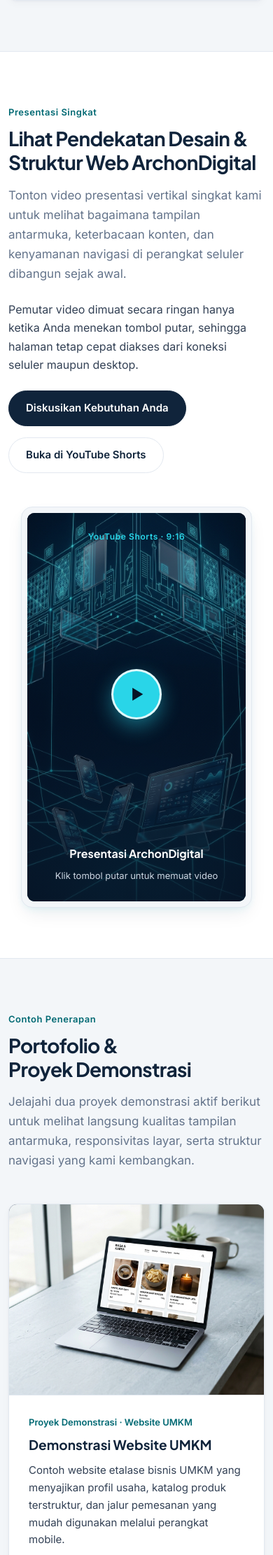
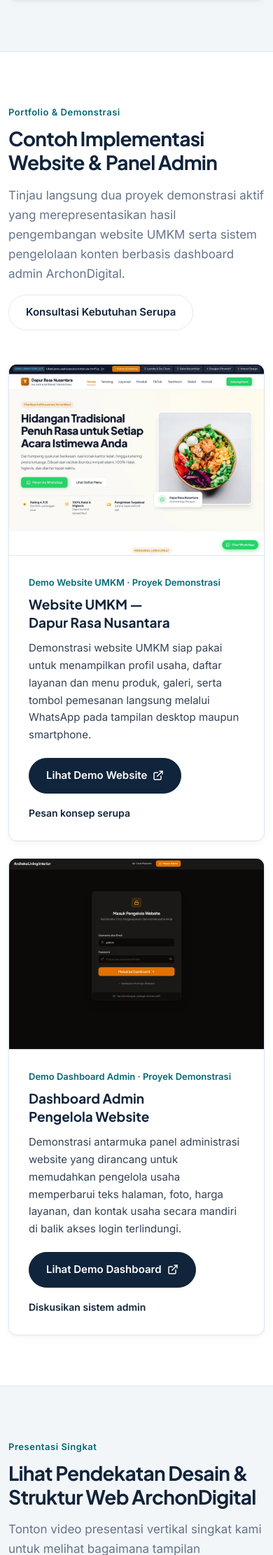
Before and after one commit to ProjectKangcutz/Archon-Digital-Redesign, a PHP site: page / in a window 390 px wide. Shown: the part 2818-5040 px from the top of the page at 70% size. Run offline with PHP 8.4, Linux system fonts and the light colour scheme.

Commit message:
feat: add insights section and update navigation
- Add Insights section to main content
- Reorder navigation links for better flow
- Adjust navigation link spacing for responsiveness
- Add placeholder images for insights and demo cards

```diff
--- a/index.html
+++ b/index.html
@@ -118,16 +118,19 @@
                 <a class="nav-link ad-nav-link" href="#layanan">Layanan</a>
               </li>
               <li class="nav-item">
-                <a class="nav-link ad-nav-link" href="#presentasi">Presentasi</a>
+                <a class="nav-link ad-nav-link" href="#portfolio">Portfolio</a>
               </li>
               <li class="nav-item">
-                <a class="nav-link ad-nav-link" href="#portofolio">Portofolio</a>
+                <a class="nav-link ad-nav-link" href="#presentasi">Presentasi</a>
               </li>
               <li class="nav-item">
                 <a class="nav-link ad-nav-link" href="#proses">Proses</a>
               </li>
               <li class="nav-item">
                 <a class="nav-link ad-nav-link" href="#harga">Harga</a>
+              </li>
+              <li class="nav-item">
+                <a class="nav-link ad-nav-link" href="#insights">Insights</a>
               </li>
               <li class="nav-item">
                 <a class="nav-link ad-nav-link" href="#faq">FAQ</a>
@@ -150,7 +153,7 @@
     </header>
 
     <main id="main-content">
-      <!-- 2. Hero Section -->
+      <!-- 1. Hero Section -->
       <section id="beranda" class="ad-hero">
         <div class="ad-tech-grid-bg" aria-hidden="true"></div>
         <div class="ad-hero-glow" aria-hidden="true"></div>
@@ -211,7 +214,7 @@
         </div>
       </section>
 
-      <!-- 3. Four Website Development Service Cards -->
+      <!-- 2. Services: Four Website Development Service Cards -->
       <section id="layanan" class="ad-section ad-bg-light">
         <div class="container">
           <div class="row justify-content-between align-items-end mb-5">
@@ -345,8 +348,127 @@
         </div>
       </section>
 
-      <!-- 4. Dedicated YouTube Shorts Showcase -->
-      <section id="presentasi" class="ad-section ad-bg-white">
+      <!-- 3. Portfolio & Demonstration Projects -->
+      <section id="portfolio" class="ad-section ad-bg-white">
+        <div class="container">
+          <div class="row justify-content-between align-items-end mb-5 g-3">
+            <div class="col-lg-8">
+              <span class="ad-section-kicker">Portfolio &amp; Demonstrasi</span>
+              <h2 class="ad-section-title">Contoh Implementasi Website &amp; Panel Admin</h2>
+              <p class="ad-section-subtitle mb-0">
+                Tinjau langsung dua proyek demonstrasi aktif yang merepresentasikan hasil pengembangan website UMKM serta sistem pengelolaan konten berbasis dashboard admin ArchonDigital.
+              </p>
+            </div>
+            <div class="col-lg-4 text-lg-end">
+              <a
+                class="btn-ad-outline-navy"
+                href="https://wa.me/6285159117451?text=Halo%20ArchonDigital%2C%20saya%20ingin%20konsultasi%20website%20seperti%20pada%20demo%20portfolio."
+                target="_blank"
+                rel="noopener noreferrer"
+              >
+                Konsultasi Kebutuhan Serupa
+              </a>
+            </div>
+          </div>
+
+          <div class="row g-4">
+            <!-- Demo 1: Website UMKM -->
+            <div class="col-12 col-lg-6">
+              <article class="ad-portfolio-card">
+                <div class="ad-portfolio-thumb">
+                  <img
+                    src="assets/images/demo-umkm.webp"
+                    alt="Tangkapan layar aktual Demo Website UMKM Dapur Rasa Nusantara oleh ArchonDigital"
+                    width="960"
+                    height="720"
+                    loading="lazy"
+                    data-fallback-label="Demo Website UMKM"
+                  />
+                </div>
+                <div class="ad-portfolio-body">
+                  <div class="ad-portfolio-meta">Demo Website UMKM &middot; Proyek Demonstrasi</div>
+                  <h3 class="ad-service-title">Website UMKM — Dapur Rasa Nusantara</h3>
+                  <p class="ad-service-desc flex-grow-1">
+                    Demonstrasi website UMKM siap pakai untuk menampilkan profil usaha, daftar layanan dan menu produk, galeri, serta tombol pemesanan langsung melalui WhatsApp pada tampilan desktop maupun smartphone.
+                  </p>
+                  <div class="d-flex flex-wrap align-items-center gap-3">
+                    <a
+                      class="btn-ad-primary"
+                      href="https://umkm.archondigital.web.id/"
+                      target="_blank"
+                      rel="noopener noreferrer"
+                    >
+                      Lihat Demo Website
+                      <svg width="16" height="16" viewBox="0 0 24 24" fill="none" stroke="currentColor" stroke-width="2.2" stroke-linecap="round" stroke-linejoin="round" aria-hidden="true">
+                        <path d="M18 13v6a2 2 0 0 1-2 2H5a2 2 0 0 1-2-2V8a2 2 0 0 1 2-2h6"></path>
+                        <polyline points="15 3 21 3 21 9"></polyline>
+                        <line x1="10" y1="14" x2="21" y2="3"></line>
+                      </svg>
+                    </a>
+                    <a
+                      class="ad-card-link"
+                      href="https://wa.me/6285159117451?text=Halo%20ArchonDigital%2C%20saya%20tertarik%20membuat%20website%20seperti%20Demo%20Website%20UMKM."
+                      target="_blank"
+                      rel="noopener noreferrer"
+                    >
+                      Pesan konsep serupa
+                    </a>
+                  </div>
+                </div>
+              </article>
+            </div>
+
+            <!-- Demo 2: Dashboard Admin -->
+            <div class="col-12 col-lg-6">
+              <article class="ad-portfolio-card">
+                <div class="ad-portfolio-thumb">
+                  <img
+                    src="assets/images/demo-admin.webp"
+                    alt="Tangkapan layar aktual gerbang masuk Demo Dashboard Admin Arsiteka Living Interior"
+                    width="960"
+                    height="720"
+                    loading="lazy"
+                    data-fallback-label="Demo Dashboard Admin"
+                  />
+                </div>
+                <div class="ad-portfolio-body">
+                  <div class="ad-portfolio-meta">Demo Dashboard Admin &middot; Proyek Demonstrasi</div>
+                  <h3 class="ad-service-title">Dashboard Admin Pengelola Website</h3>
+                  <p class="ad-service-desc flex-grow-1">
+                    Demonstrasi antarmuka panel administrasi website yang dirancang untuk memudahkan pengelola usaha memperbarui teks halaman, foto, harga layanan, dan kontak usaha secara mandiri di balik akses login terlindungi.
+                  </p>
+                  <div class="d-flex flex-wrap align-items-center gap-3">
+                    <a
+                      class="btn-ad-primary"
+                      href="https://demo.archondigital.web.id/admin/"
+                      target="_blank"
+                      rel="noopener noreferrer"
+                    >
+                      Lihat Demo Dashboard
+                      <svg width="16" height="16" viewBox="0 0 24 24" fill="none" stroke="currentColor" stroke-width="2.2" stroke-linecap="round" stroke-linejoin="round" aria-hidden="true">
+                        <path d="M18 13v6a2 2 0 0 1-2 2H5a2 2 0 0 1-2-2V8a2 2 0 0 1 2-2h6"></path>
+                        <polyline points="15 3 21 3 21 9"></polyline>
+                        <line x1="10" y1="14" x2="21" y2="3"></line>
+                      </svg>
+                    </a>
+                    <a
+                      class="ad-card-link"
+                      href="https://wa.me/6285159117451?text=Halo%20ArchonDigital%2C%20saya%20tertarik%20dengan%20website%20yang%20memiliki%20panel%20admin%20seperti%20Demo%20Dashboard%20Admin."
+                      target="_blank"
+                      rel="noopener noreferrer"
+                    >
+                      Diskusikan sistem admin
+                    </a>
+                  </div>
+                </div>
+              </article>
+            </div>
+          </div>
+        </div>
+      </section>
+
+      <!-- 4. Video Showcase: Dedicated YouTube Shorts -->
+      <section id="presentasi" class="ad-section ad-bg-light">
         <div class="container">
           <div class="row align-items-center g-5">
             <div class="col-lg-6">
@@ -424,100 +546,7 @@
         </div>
       </section>
 
-      <!-- 5. Portfolio & Demonstration Projects -->
-      <section id="portofolio" class="ad-section ad-bg-light">
-        <div class="container">
-          <div class="row mb-5">
-            <div class="col-lg-8">
-              <span class="ad-section-kicker">Contoh Penerapan</span>
-              <h2 class="ad-section-title">Portofolio &amp; Proyek Demonstrasi</h2>
-              <p class="ad-section-subtitle mb-0">
-                Jelajahi dua proyek demonstrasi aktif berikut untuk melihat langsung kualitas tampilan antarmuka, responsivitas layar, serta struktur navigasi yang kami kembangkan.
-              </p>
-            </div>
-          </div>
-
-          <div class="row g-4">
-            <!-- Demo 1: UMKM -->
-            <div class="col-12 col-lg-6">
-              <article class="ad-portfolio-card">
-                <div class="ad-portfolio-thumb">
-                  <img
-                    src="assets/images/portfolio-umkm.jpg"
-                    alt="Pratinjau proyek demonstrasi website UMKM ArchonDigital"
-                    width="960"
-                    height="720"
-                    loading="lazy"
-                    data-fallback-label="Demo Website UMKM"
-                  />
-                </div>
-                <div class="ad-portfolio-body">
-                  <div class="ad-portfolio-meta">Proyek Demonstrasi &middot; Website UMKM</div>
-                  <h3 class="ad-service-title">Demonstrasi Website UMKM</h3>
-                  <p class="ad-service-desc flex-grow-1">
-                    Contoh website etalase bisnis UMKM yang menyajikan profil usaha, katalog produk terstruktur, dan jalur pemesanan yang mudah digunakan melalui perangkat mobile.
-                  </p>
-                  <div>
-                    <a
-                      class="btn-ad-primary"
-                      href="https://umkm.archondigital.web.id/"
-                      target="_blank"
-                      rel="noopener noreferrer"
-                    >
-                      Buka Demo UMKM
-                      <svg width="16" height="16" viewBox="0 0 24 24" fill="none" stroke="currentColor" stroke-width="2.2" stroke-linecap="round" stroke-linejoin="round" aria-hidden="true">
-                        <path d="M18 13v6a2 2 0 0 1-2 2H5a2 2 0 0 1-2-2V8a2 2 0 0 1 2-2h6"></path>
-                        <polyline points="15 3 21 3 21 9"></polyline>
-                        <line x1="10" y1="14" x2="21" y2="3"></line>
-                      </svg>
-                    </a>
-                  </div>
-                </div>
-              </article>
-            </div>
-
-            <!-- Demo 2: Admin Dashboard -->
-            <div class="col-12 col-lg-6">
-              <article class="ad-portfolio-card">
-                <div class="ad-portfolio-thumb">
-                  <img
-                    src="assets/images/portfolio-admin.jpg"
-                    alt="Pratinjau proyek demonstrasi Admin Dashboard ArchonDigital"
-                    width="960"
-                    height="720"
-                    loading="lazy"
-                    data-fallback-label="Demo Admin Dashboard"
-                  />
-                </div>
-                <div class="ad-portfolio-body">
-                  <div class="ad-portfolio-meta">Proyek Demonstrasi &middot; Website Custom</div>
-                  <h3 class="ad-service-title">Demonstrasi Admin Dashboard</h3>
-                  <p class="ad-service-desc flex-grow-1">
-                    Contoh antarmuka dashboard administrasi berbasis web untuk kebutuhan manajemen data internal, ringkasan operasional, dan struktur navigasi sistem custom.
-                  </p>
-                  <div>
-                    <a
-                      class="btn-ad-primary"
-                      href="https://demo.archondigital.web.id/admin/"
-                      target="_blank"
-                      rel="noopener noreferrer"
-                    >
-                      Buka Demo Admin Dashboard
-                      <svg width="16" height="16" viewBox="0 0 24 24" fill="none" stroke="currentColor" stroke-width="2.2" stroke-linecap="round" stroke-linejoin="round" aria-hidden="true">
-                        <path d="M18 13v6a2 2 0 0 1-2 2H5a2 2 0 0 1-2-2V8a2 2 0 0 1 2-2h6"></path>
-                        <polyline points="15 3 21 3 21 9"></polyline>
-                        <line x1="10" y1="14" x2="21" y2="3"></line>
-                      </svg>
-                    </a>
-                  </div>
-                </div>
-              </article>
-            </div>
-          </div>
-        </div>
-      </section>
-
-      <!-- 6. Website Development Process -->
+      <!-- 5. Website Development Process -->
       <section id="proses" class="ad-section ad-bg-white">
         <div class="container">
           <div class="row mb-5">
@@ -574,7 +603,7 @@
         </div>
       </section>
 
-      <!-- 7. Three Pricing Packages -->
+      <!-- 6. Three Pricing Packages -->
       <section id="harga" class="ad-section ad-bg-light">
         <div class="container">
           <div class="row mb-5">
@@ -718,16 +747,15 @@
         </div>
       </section>
 
-      <!-- 8. Blog Insights Introduction -->
-      <section id="blog" class="ad-section ad-bg-white">
+      <!-- 7. ArchonDigital Insights (Integrated Blog) -->
+      <section id="insights" class="ad-section ad-bg-white">
         <div class="container">
-          <div class="ad-blog-card">
-            <div class="row align-items-center g-4">
+          <div class="row justify-content-between align-items-end mb-5 g-3">
             <div class="col-lg-8">
-                <span class="ad-section-kicker">Blog Insights</span>
-                <h2 class="ad-section-title mb-3">Catatan &amp; Panduan Pengembangan Web</h2>
-                <p class="mb-0">
-                  Kunjungi publikasi resmi ArchonDigital untuk membaca wawasan seputar perencanaan website bisnis, struktur informasi halaman yang efektif, serta catatan praktis untuk UMKM maupun perusahaan.
+              <span class="ad-section-kicker">Edukasi &amp; Referensi</span>
+              <h2 class="ad-section-title">ArchonDigital Insights</h2>
+              <p class="ad-section-subtitle mb-0">
+                Sumber artikel dan wawasan pendukung seputar website bisnis, pengembangan web, dan pengetahuan digital yang relevan bagi UMKM maupun perusahaan sebelum memulai proyek website.
               </p>
             </div>
             <div class="col-lg-4 text-lg-end">
@@ -737,7 +765,7 @@
                 target="_blank"
                 rel="noopener noreferrer"
               >
-                  Kunjungi Blog ArchonDigital
+                Baca Artikel di ArchonDigital Insights
                 <svg width="16" height="16" viewBox="0 0 24 24" fill="none" stroke="currentColor" stroke-width="2.2" stroke-linecap="round" stroke-linejoin="round" aria-hidden="true">
                   <path d="M18 13v6a2 2 0 0 1-2 2H5a2 2 0 0 1-2-2V8a2 2 0 0 1 2-2h6"></path>
                   <polyline points="15 3 21 3 21 9"></polyline>
@@ -746,11 +774,123 @@
               </a>
             </div>
           </div>
+
+          <div class="row g-4">
+            <!-- Article 1 -->
+            <div class="col-12 col-md-6 col-lg-4">
+              <article class="ad-insight-card">
+                <div class="ad-insight-thumb">
+                  <img
+                    src="assets/images/insight-1.webp"
+                    alt="Ilustrasi artikel Technical SEO dan Core Web Vitals di ArchonDigital Insights"
+                    width="800"
+                    height="450"
+                    loading="lazy"
+                    data-fallback-label="ArchonDigital Insights"
+                  />
+                </div>
+                <div class="ad-insight-body">
+                  <time class="ad-insight-date" datetime="2026-11-23">23 November 2026</time>
+                  <h3 class="ad-insight-title">Technical SEO &amp; Core Web Vitals: Panduan Praktis 2026</h3>
+                  <p class="ad-insight-excerpt">
+                    Mengulas fondasi teknis website dan pengukuran pengalaman nyata pengguna saat halaman dibuka di perangkat seluler agar website siap bersaing di hasil pencarian.
+                  </p>
+                  <div>
+                    <a
+                      class="ad-card-link"
+                      href="https://blog.archondigital.web.id/2026/11/technical-seo-core-web-vitals-optimasi-ranking-google.html"
+                      target="_blank"
+                      rel="noopener noreferrer"
+                    >
+                      Baca Artikel Selengkapnya
+                      <svg width="16" height="16" viewBox="0 0 24 24" fill="none" stroke="currentColor" stroke-width="2.2" stroke-linecap="round" stroke-linejoin="round" aria-hidden="true">
+                        <path d="M5 12h14"></path>
+                        <path d="m12 5 7 7-7 7"></path>
+                      </svg>
+                    </a>
+                  </div>
+                </div>
+              </article>
+            </div>
+
+            <!-- Article 2 -->
+            <div class="col-12 col-md-6 col-lg-4">
+              <article class="ad-insight-card">
+                <div class="ad-insight-thumb">
+                  <img
+                    src="assets/images/insight-2.webp"
+                    alt="Ilustrasi studi kasus website company profile B2B UMKM di ArchonDigital Insights"
+                    width="800"
+                    height="450"
+                    loading="lazy"
+                    data-fallback-label="ArchonDigital Insights"
+                  />
+                </div>
+                <div class="ad-insight-body">
+                  <time class="ad-insight-date" datetime="2026-11-21">21 November 2026</time>
+                  <h3 class="ad-insight-title">Studi Kasus: Bagaimana Website Company Profile Meningkatkan Kepercayaan Klien dan Penjualan B2B UMKM</h3>
+                  <p class="ad-insight-excerpt">
+                    Perbandingan langsung antara usaha yang hanya mengirim dokumen PDF dan WhatsApp dengan perusahaan yang memiliki website company profile terstruktur.
+                  </p>
+                  <div>
+                    <a
+                      class="ad-card-link"
+                      href="https://blog.archondigital.web.id/2026/11/website-company-profile-umkm-studi-kasus-b2b.html"
+                      target="_blank"
+                      rel="noopener noreferrer"
+                    >
+                      Baca Artikel Selengkapnya
+                      <svg width="16" height="16" viewBox="0 0 24 24" fill="none" stroke="currentColor" stroke-width="2.2" stroke-linecap="round" stroke-linejoin="round" aria-hidden="true">
+                        <path d="M5 12h14"></path>
+                        <path d="m12 5 7 7-7 7"></path>
+                      </svg>
+                    </a>
+                  </div>
+                </div>
+              </article>
+            </div>
+
+            <!-- Article 3 -->
+            <div class="col-12 col-md-6 col-lg-4">
+              <article class="ad-insight-card">
+                <div class="ad-insight-thumb">
+                  <img
+                    src="assets/images/insight-3.webp"
+                    alt="Ilustrasi perbandingan biaya pembuatan website UMKM di ArchonDigital Insights"
+                    width="800"
+                    height="450"
+                    loading="lazy"
+                    data-fallback-label="ArchonDigital Insights"
+                  />
+                </div>
+                <div class="ad-insight-body">
+                  <time class="ad-insight-date" datetime="2026-11-20">20 November 2026</time>
+                  <h3 class="ad-insight-title">Berapa Biaya Pembuatan Website UMKM yang Ideal? Jangan Tertipu Harga Murah Tapi Berujung Rugi</h3>
+                  <p class="ad-insight-excerpt">
+                    Panduan memahami struktur biaya pembuatan website UMKM yang wajar serta faktor kualitas yang perlu diperhatikan sebelum memilih penyedia jasa.
+                  </p>
+                  <div>
+                    <a
+                      class="ad-card-link"
+                      href="https://blog.archondigital.web.id/2026/11/harga-pembuatan-website-umkm.html"
+                      target="_blank"
+                      rel="noopener noreferrer"
+                    >
+                      Baca Artikel Selengkapnya
+                      <svg width="16" height="16" viewBox="0 0 24 24" fill="none" stroke="currentColor" stroke-width="2.2" stroke-linecap="round" stroke-linejoin="round" aria-hidden="true">
+                        <path d="M5 12h14"></path>
+                        <path d="m12 5 7 7-7 7"></path>
+                      </svg>
+                    </a>
+                  </div>
+                </div>
+              </article>
+            </div>
           </div>
         </div>
       </section>
 
-      <!-- 9. FAQ Accordion -->
+      <!-- 8. FAQ Accordion -->
       <section id="faq" class="ad-section ad-bg-light">
         <div class="container">
           <div class="row justify-content-center mb-5">
@@ -896,7 +1036,7 @@
         </div>
       </section>
 
-      <!-- 10. Contact & Final CTA -->
+      <!-- 9. Contact & Final CTA -->
       <section id="kontak" class="ad-section ad-cta-section">
         <div class="ad-tech-grid-bg" aria-hidden="true"></div>
         <div class="container position-relative">
@@ -946,7 +1086,7 @@
       </section>
     </main>
 
-    <!-- 11. Complete Footer -->
+    <!-- 10. Complete Footer -->
     <footer class="ad-footer">
       <div class="container">
         <div class="row g-4 justify-content-between">
@@ -965,10 +1105,11 @@
             <ul class="ad-footer-links">
               <li><a href="#beranda">Beranda</a></li>
               <li><a href="#layanan">Layanan</a></li>
+              <li><a href="#portfolio">Portfolio</a></li>
               <li><a href="#presentasi">Presentasi</a></li>
-              <li><a href="#portofolio">Portofolio</a></li>
               <li><a href="#proses">Proses</a></li>
               <li><a href="#harga">Harga</a></li>
+              <li><a href="#insights">Insights</a></li>
               <li><a href="#faq">FAQ</a></li>
             </ul>
           </div>
@@ -981,8 +1122,8 @@
               <li><a href="#layanan">Website Toko Online</a></li>
               <li><a href="#layanan">Website Custom</a></li>
               <li><a href="https://umkm.archondigital.web.id/" target="_blank" rel="noopener noreferrer">Demo Website UMKM</a></li>
-              <li><a href="https://demo.archondigital.web.id/admin/" target="_blank" rel="noopener noreferrer">Demo Admin Dashboard</a></li>
-              <li><a href="https://blog.archondigital.web.id/" target="_blank" rel="noopener noreferrer">Blog ArchonDigital</a></li>
+              <li><a href="https://demo.archondigital.web.id/admin/" target="_blank" rel="noopener noreferrer">Demo Dashboard Admin</a></li>
+              <li><a href="https://blog.archondigital.web.id/" target="_blank" rel="noopener noreferrer">ArchonDigital Insights</a></li>
             </ul>
           </div>
 
```
Also changed, not shown: assets/css/style.css (+78 -4 lines), assets/images/demo-admin.webp (added), assets/images/demo-umkm.webp (added), assets/images/insight-1.webp (added), assets/images/insight-2.webp (added), assets/images/insight-3.webp (added), assets/images/portfolio-admin.jpg (deleted), assets/images/portfolio-umkm.jpg (deleted). Lines whose indentation alone changed are shown as unchanged.
